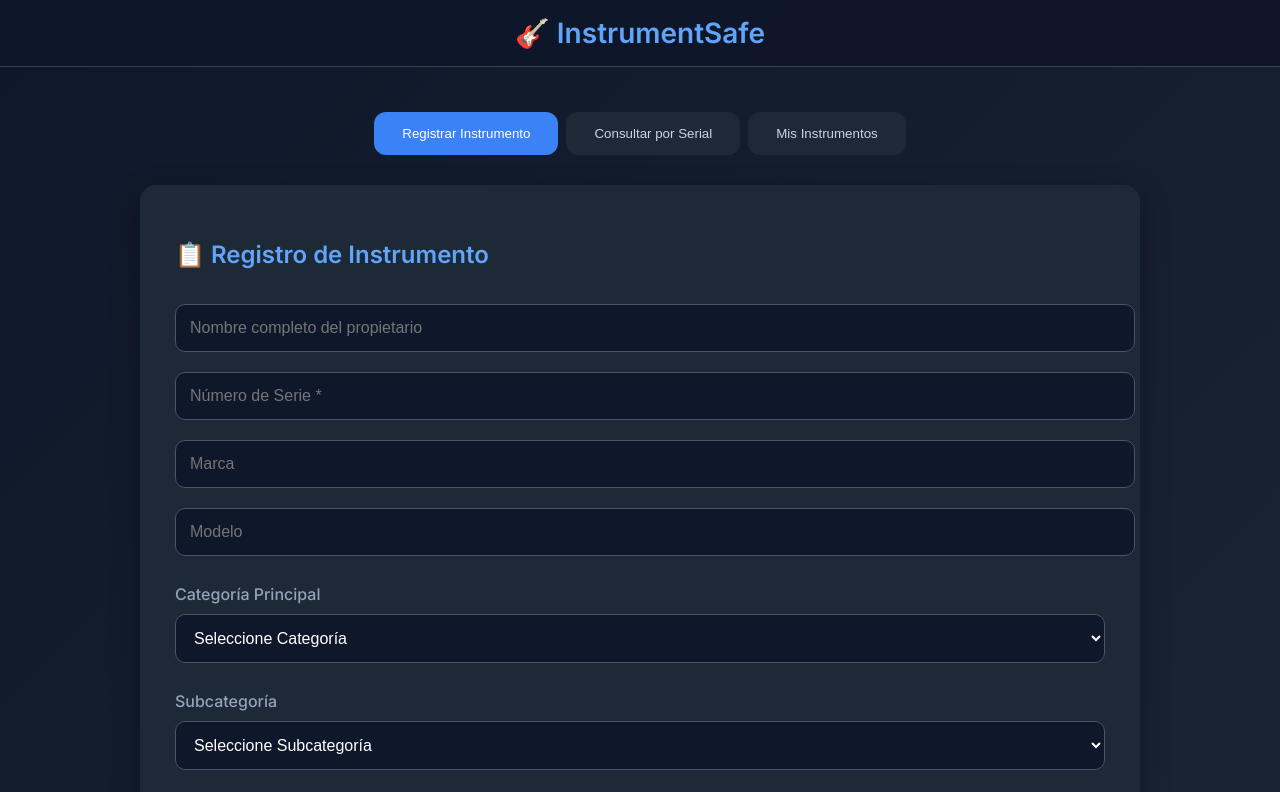
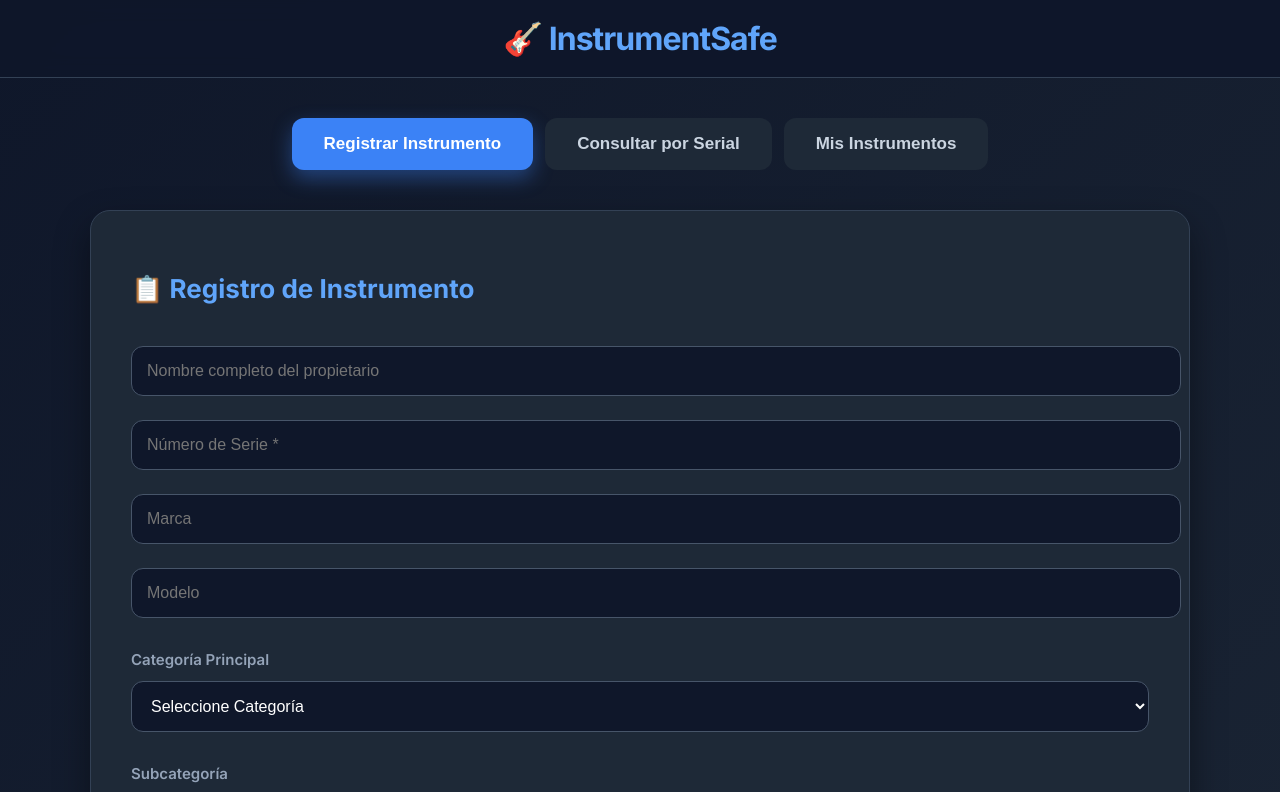
Before and after one commit to impboc-MusicPty/instrumentsafe-mvp, a plain HTML site: page index.html in a window 1280 px wide. Shown: the top 792 px of the page. Drawn offline with Linux system fonts and the light colour scheme.

Commit message:
Add files via upload
aspecto visual mejorardo

```diff
--- a/index.html
+++ b/index.html
@@ -5,7 +5,7 @@
   <meta name="viewport" content="width=device-width, initial-scale=1.0">
   <title>InstrumentSafe - Registro Seguro</title>
   <style>
-    @import url('https://fonts.googleapis.com/css2?family=Inter:wght@400;500;600&display=swap');
+    @import url('https://fonts.googleapis.com/css2?family=Inter:wght@400;500;600;700&display=swap');
 
     body {
       font-family: 'Inter', sans-serif;
@@ -15,57 +15,101 @@
       min-height: 100vh;
     }
     header {
-      background: rgba(15, 23, 42, 0.95);
-      padding: 1rem 0;
+      background: rgba(15, 23, 42, 0.98);
+      backdrop-filter: blur(10px);
+      padding: 1.2rem 0;
       border-bottom: 1px solid #334155;
       position: sticky;
       top: 0;
       z-index: 100;
     }
-    .logo { font-size: 28px; font-weight: 700; color: #60a5fa; text-align: center; }
-    .container { max-width: 1000px; margin: 30px auto; padding: 0 20px; }
-    .tab { display: flex; justify-content: center; gap: 8px; margin-bottom: 30px; flex-wrap: wrap; }
+    .logo {
+      font-size: 32px;
+      font-weight: 700;
+      color: #60a5fa;
+      text-align: center;
+      letter-spacing: -1px;
+    }
+    .container { max-width: 1100px; margin: 40px auto; padding: 0 20px; }
+
+    .tab {
+      display: flex;
+      justify-content: center;
+      gap: 12px;
+      margin-bottom: 40px;
+      flex-wrap: wrap;
+    }
     .tab-btn {
-      padding: 14px 28px;
+      padding: 16px 32px;
       background: #1e2937;
       color: #cbd5e1;
       border: none;
       border-radius: 12px;
       cursor: pointer;
-      font-weight: 500;
+      font-weight: 600;
+      transition: all 0.3s;
+    }
+    .tab-btn:hover {
+      background: #334155;
     }
     .tab-btn.active {
       background: #3b82f6;
       color: white;
+      box-shadow: 0 8px 20px rgba(59, 130, 246, 0.4);
     }
+
     .card {
       background: #1e2937;
-      border-radius: 16px;
-      padding: 35px;
-      box-shadow: 0 10px 30px rgba(0, 0, 0, 0.3);
+      border-radius: 20px;
+      padding: 40px;
+      box-shadow: 0 15px 35px rgba(0, 0, 0, 0.4);
+      border: 1px solid #334155;
     }
+
     input, select, textarea {
       width: 100%;
-      padding: 14px;
-      margin: 10px 0;
+      padding: 15px;
+      margin: 12px 0;
       background: #0f172a;
       border: 1px solid #475569;
-      border-radius: 10px;
+      border-radius: 12px;
       color: white;
       font-size: 16px;
+      transition: border 0.3s;
     }
+    input:focus, select:focus, textarea:focus {
+      border-color: #60a5fa;
+      outline: none;
+    }
+
     button {
-      padding: 14px 32px;
-      background: #22c55e;
+      padding: 16px 36px;
+      background: linear-gradient(90deg, #22c55e, #4ade80);
       color: black;
       border: none;
-      border-radius: 10px;
+      border-radius: 12px;
+      font-weight: 700;
+      cursor: pointer;
+      font-size: 17px;
+      transition: all 0.3s;
+    }
+    button:hover {
+      transform: translateY(-3px);
+      box-shadow: 0 10px 20px rgba(34, 197, 94, 0.4);
+    }
+
+    label {
+      color: #94a3b8;
+      display: block;
+      margin-top: 20px;
       font-weight: 600;
-      cursor: pointer;
-      margin-top: 15px;
+      font-size: 15px;
     }
-    label { color: #94a3b8; display: block; margin-top: 18px; font-weight: 500; }
-    h2 { color: #60a5fa; margin-bottom: 25px; }
+    h2 {
+      color: #60a5fa;
+      margin-bottom: 30px;
+      font-size: 26px;
+    }
   </style>
 </head>
 <body>
@@ -120,7 +164,7 @@
       <button onclick="registrarInstrumento()">Registrar Instrumento</button>
     </div>
 
-    <!-- Otras pestañas (Consulta y Mis Instrumentos) -->
+    <!-- Consulta y Mis Instrumentos (mantenidos) -->
     <div class="section card" id="tab1">
       <h2>🔎 Consultar Instrumento</h2>
       <input type="text" id="buscarSerial" placeholder="Ingresa el Número de Serie">
@@ -136,6 +180,7 @@
   </div>
 
   <script>
+    // (El script es el mismo que la versión anterior, solo copio las funciones principales)
     let instrumentos = JSON.parse(localStorage.getItem('instrumentos')) || [];
 
     function actualizarSubcategoria() {
@@ -149,7 +194,6 @@
           <option value="Cuerda Pulsada">Cuerda Pulsada</option>
         `;
       }
-      // Puedes agregar más subcategorías aquí después
     }
 
     function actualizarTipoInstrumento() {
@@ -205,7 +249,6 @@
       limpiarFormulario();
     }
 
-    // Funciones restantes (consultar, mostrar, etc.)
     function consultarSerial() {
       const serial = document.getElementById('buscarSerial').value.trim().toUpperCase();
       const resultado = document.getElementById('resultadoConsulta');
```
